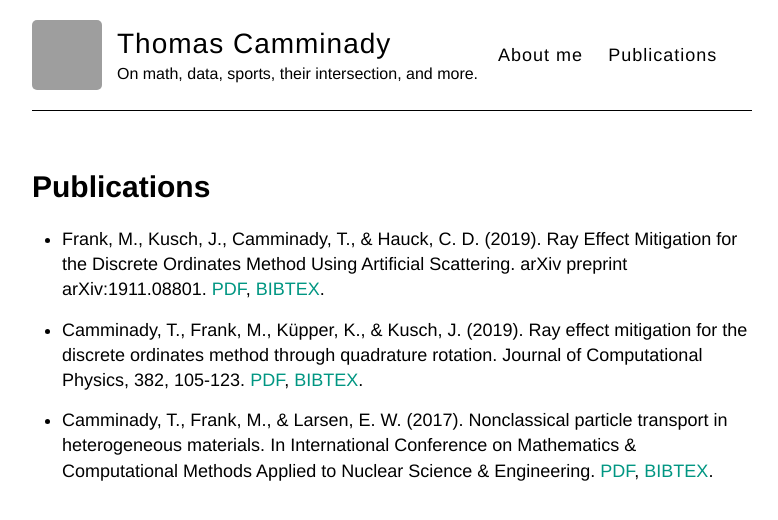
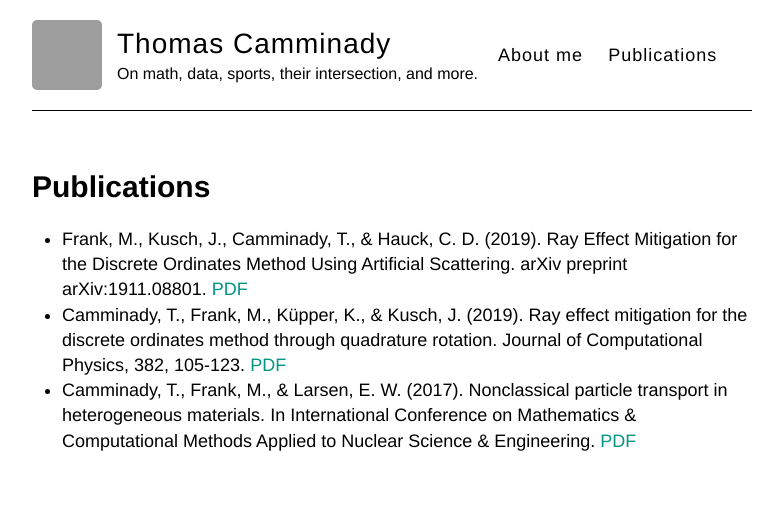
Before and after one commit to camminady/camminady.github.io, a Jekyll site: the page built from pages/publications.md, in a window 1280 px wide, cut to the strip 0-520 px from the top of the page. Shown: the whole strip, without its empty margins (248-1026 px from the left). Built offline with Jekyll 4.4.1, drawn with Linux system fonts in a browser that asks for light colours; grey boxes are pictures that could not be loaded.

Commit message:
Remove bibtex.

```diff
--- a/pages/publications.md
+++ b/pages/publications.md
@@ -6,10 +6,9 @@ author: thomas
 layout: page
 ---
 
-* Frank, M., Kusch, J., Camminady, T., & Hauck, C. D. (2019). Ray Effect Mitigation for the Discrete Ordinates Method Using Artificial Scattering. arXiv preprint arXiv:1911.08801. [PDF](https://arxiv.org/pdf/1911.08801.pdf), [BIBTEX](https://scholar.googleusercontent.com/scholar.bib?q=info:j8qt2uzQUagJ:scholar.google.com/&output=citation&scisdr=CgUAcyXEEL7EkuMjrSs:AAGBfm0AAAAAXhMmtSuLhKM-EiccSwt50L72GNfOY3d1&scisig=AAGBfm0AAAAAXhMmtfbeAEStn9PEOKesop5BQkdBr6UL&scisf=4&ct=citation&cd=-1&hl=de).
-* Camminady, T., Frank, M., Küpper, K., & Kusch, J. (2019). Ray effect mitigation for the discrete ordinates method through quadrature rotation. Journal of Computational Physics, 382, 105-123. [PDF][1], [BIBTEX]( https://scholar.googleusercontent.com/scholar.bib?q=info:ZsJIDg4ED3UJ:scholar.google.com/&output=citation&scisdr=CgUAcyXEEPbBkuMmlEM:AAGBfm0AAAAAXhMjjEOx6-IcuI8NflvckyvgtNZp8n8w&scisig=AAGBfm0AAAAAXhMjjFbmvRvYn6lTUJqbvrf3wo-qRqFY&scisf=4&ct=citation&cd=-1&hl=de&scfhb=1).
-
-* Camminady, T., Frank, M., & Larsen, E. W. (2017). Nonclassical particle transport in heterogeneous materials. In International Conference on Mathematics & Computational Methods Applied to Nuclear Science & Engineering. [PDF][2], [BIBTEX](https://scholar.googleusercontent.com/scholar.bib?q=info:bEcNeji6sl0J:scholar.google.com/&output=citation&scisdr=CgUAcyXEEL7EkuMgtnA:AAGBfm0AAAAAXhMlrnDn7iehhWJC633kC-DGVLUXhYqh&scisig=AAGBfm0AAAAAXhMlrkCq_cTLdGda49iPuwMNibmkAQAX&scisf=4&ct=citation&cd=-1&hl=en&scfhb=1).
+* Frank, M., Kusch, J., Camminady, T., & Hauck, C. D. (2019). Ray Effect Mitigation for the Discrete Ordinates Method Using Artificial Scattering. arXiv preprint arXiv:1911.08801. [PDF](https://arxiv.org/pdf/1911.08801.pdf)
+* Camminady, T., Frank, M., Küpper, K., & Kusch, J. (2019). Ray effect mitigation for the discrete ordinates method through quadrature rotation. Journal of Computational Physics, 382, 105-123. [PDF][1]
+* Camminady, T., Frank, M., & Larsen, E. W. (2017). Nonclassical particle transport in heterogeneous materials. In International Conference on Mathematics & Computational Methods Applied to Nuclear Science & Engineering. [PDF][2]
 
 [1]:{{ site.url}}/download/Ray_effect_mitigation_for_the_discrete_ordinates_method_through_quadrature_rotation.pdf
 [2]:{{ site.url}}/download/P061S01-12CamminadyT.pdf
```
